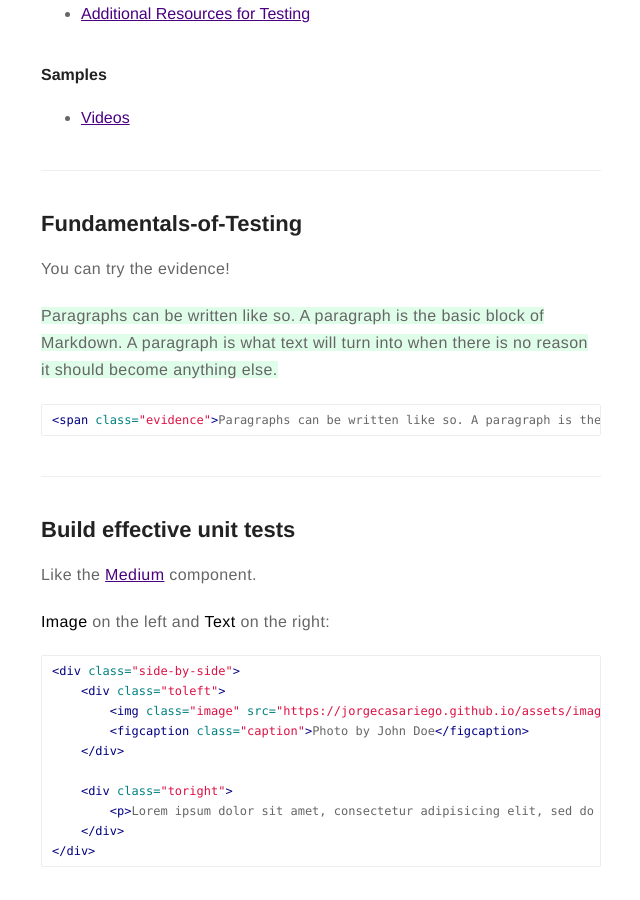
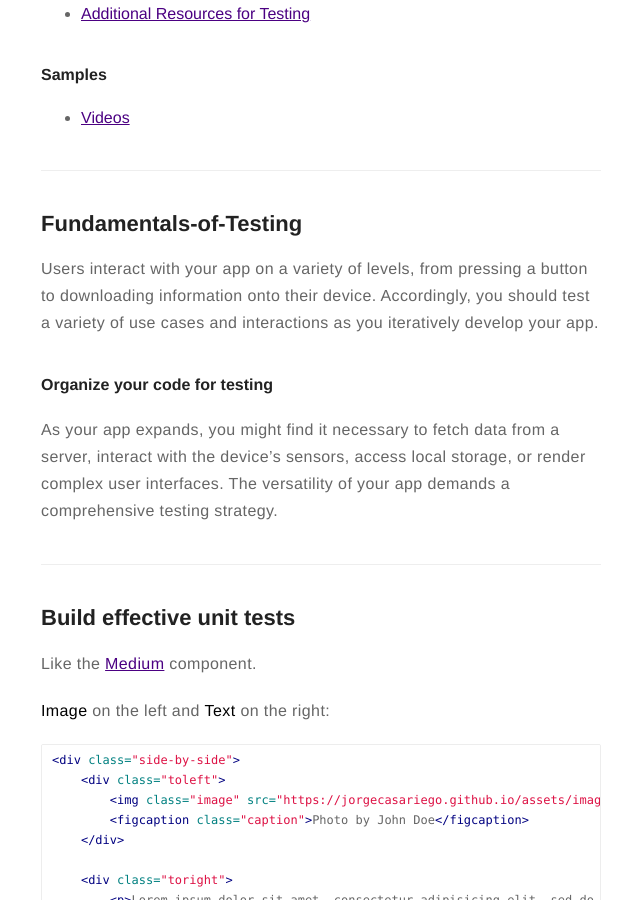
Before and after one commit to jorgecasariego/jorgecasariego.github.io, a Jekyll site: the page built from _posts/2020-02-13-test-apps-on-android.markdown, in a window 1280 px wide and 900 px high, scrolled down 1243 px. Shown: the whole window, without its empty margins (319-959 px from the left). Built offline with Jekyll 4.4.1, drawn with Linux system fonts in a browser that asks for light colours; comment, search, counter and statistics services are not loaded.

Commit message:
Fundamentals of Testing Part 1

```diff
--- a/_posts/2020-02-13-test-apps-on-android.markdown
+++ b/_posts/2020-02-13-test-apps-on-android.markdown
@@ -29,7 +29,7 @@ Testing also provides you with the following advantages:
 
 
 #### Especial Elements
-- [Fundamentals-of-Testing](#Fundamentals-of-Testing)
+- [Fundamentals-of-Testing](#fundamentals-of-testing)
 - [Build effective unit tests](#Build effective unit tests)
 - [Automate user interface tests](#Automate user interface tests)
 - [Test app component integrations](#Test app component integrations)
@@ -47,13 +47,12 @@ Testing also provides you with the following advantages:
 
 ## Fundamentals-of-Testing
 
-You can try the evidence!
+Users interact with your app on a variety of levels, from pressing a button to downloading information onto their device.
+Accordingly, you should test a variety of use cases and interactions as you iteratively develop your app.
 
-<span class="evidence">Paragraphs can be written like so. A paragraph is the basic block of Markdown. A paragraph is what text will turn into when there is no reason it should become anything else.</span>
-
-{% highlight html %}
-<span class="evidence">Paragraphs can be written like so. A paragraph is the basic block of Markdown. A paragraph is what text will turn into when there is no reason it should become anything else.</span>
-{% endhighlight %}
+#### Organize your code for testing
+As your app expands, you might find it necessary to fetch data from a server, interact with the device's sensors, access
+local storage, or render complex user interfaces. The versatility of your app demands a comprehensive testing strategy.
 
 ---
 
```
